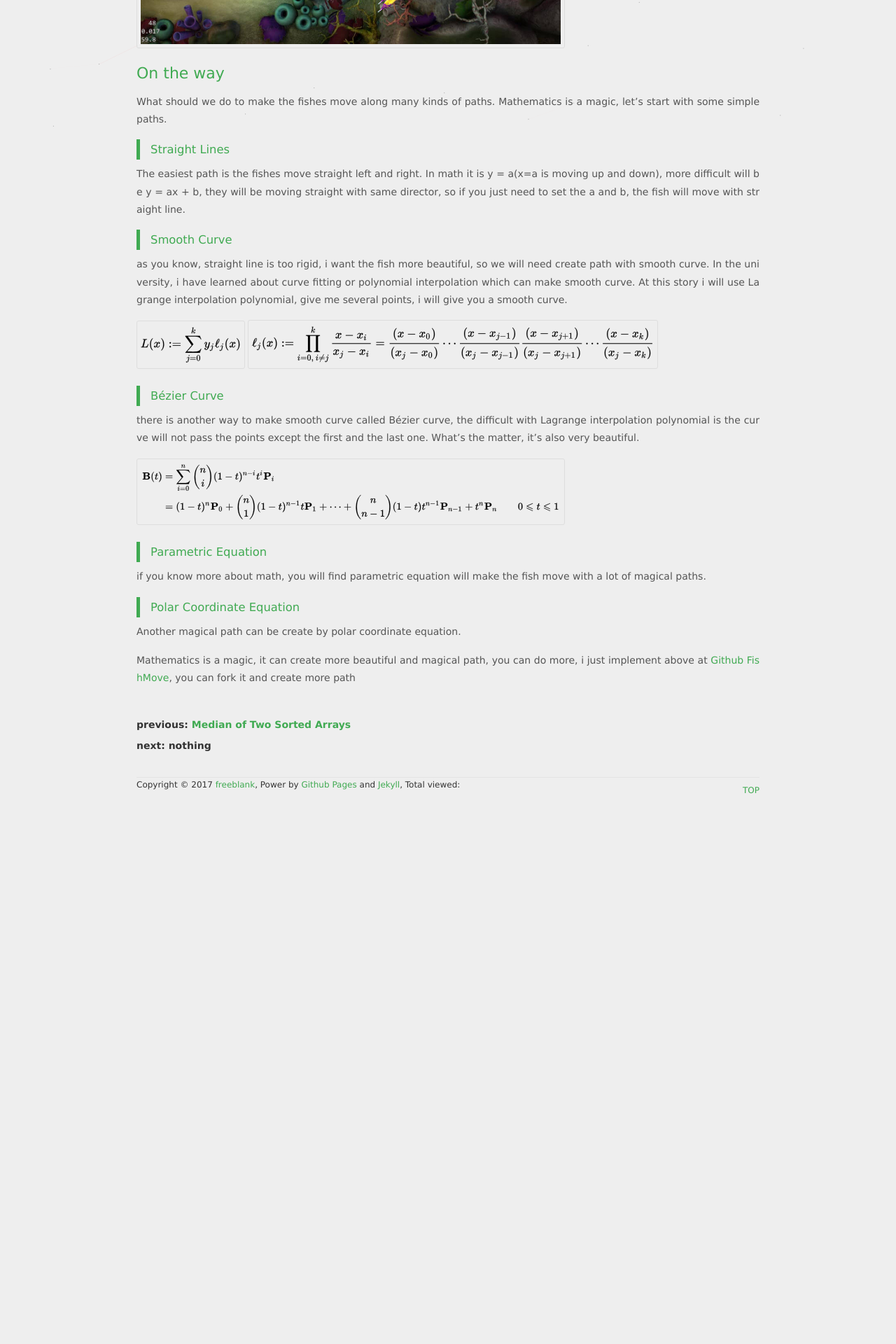
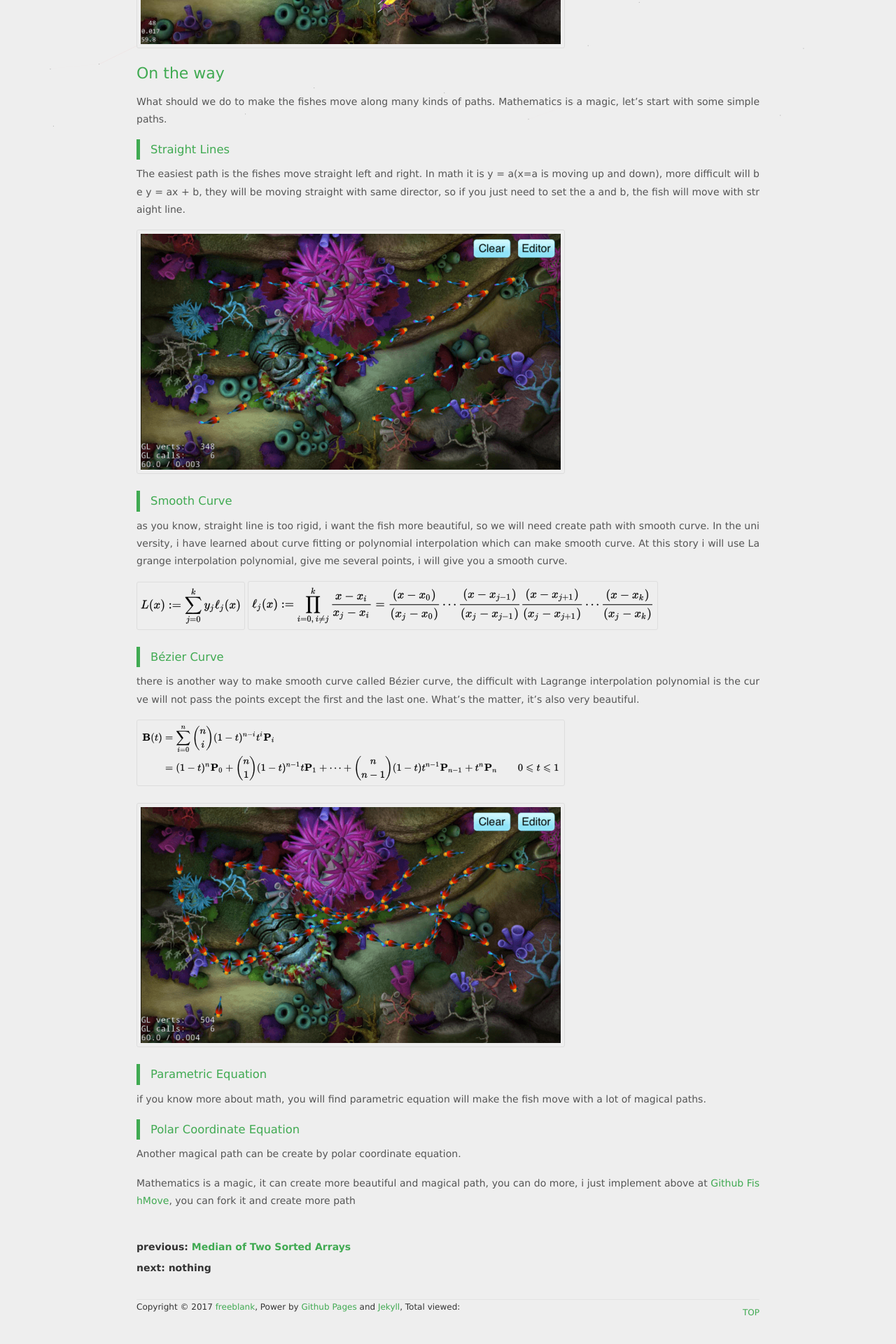
Before and after one commit to freeblank/blog, a Jekyll site: the page built from _posts/2017-07-27-fish-moving.markdown, in a window 1280 px wide. Shown: the part 711-2631 px from the top of the page at 70% size. Built offline with Jekyll 4.4.1, drawn with Linux system fonts in a browser that asks for light colours; nearby versions of some CDN libraries; comment, search, counter and statistics services are not loaded; before the commit the page ends 1884 px from its top, so only the background shows below that.

Commit message:
add image

```diff
--- a/_posts/2017-07-27-fish-moving.markdown
+++ b/_posts/2017-07-27-fish-moving.markdown
@@ -15,6 +15,8 @@ What should we do to make the fishes move along many kinds of paths. Mathematics
 ### Straight Lines
 The easiest path is the fishes move straight left and right. In math it is y = a(x=a is moving up and down), more difficult will be y = ax + b, they will be moving straight with same director, so if you just need to set the a and b, the fish will move with straight line.
 
+![](./media/img/fish_straight.png)
+
 ### Smooth Curve
 as you know, straight line is too rigid, i want the fish more beautiful, so we will need create path with smooth curve. In the university, i have learned about curve fitting or polynomial interpolation which can make smooth curve. At this story i will use Lagrange interpolation polynomial, give me several points, i will give you a smooth curve.
 
@@ -25,6 +27,8 @@ there is another way to make smooth curve called Bézier curve, the difficult wi
 
 ![](./media/img/bezier.svg)
 
+![](./media/img/fish_bezier.png)
+
 ### Parametric Equation
 if you know more about math, you will find parametric equation will make the fish move with a lot of magical paths.
 
```
Also changed, not shown: media/img/fish_bezier.png (added), media/img/fish_straight.png (added).
